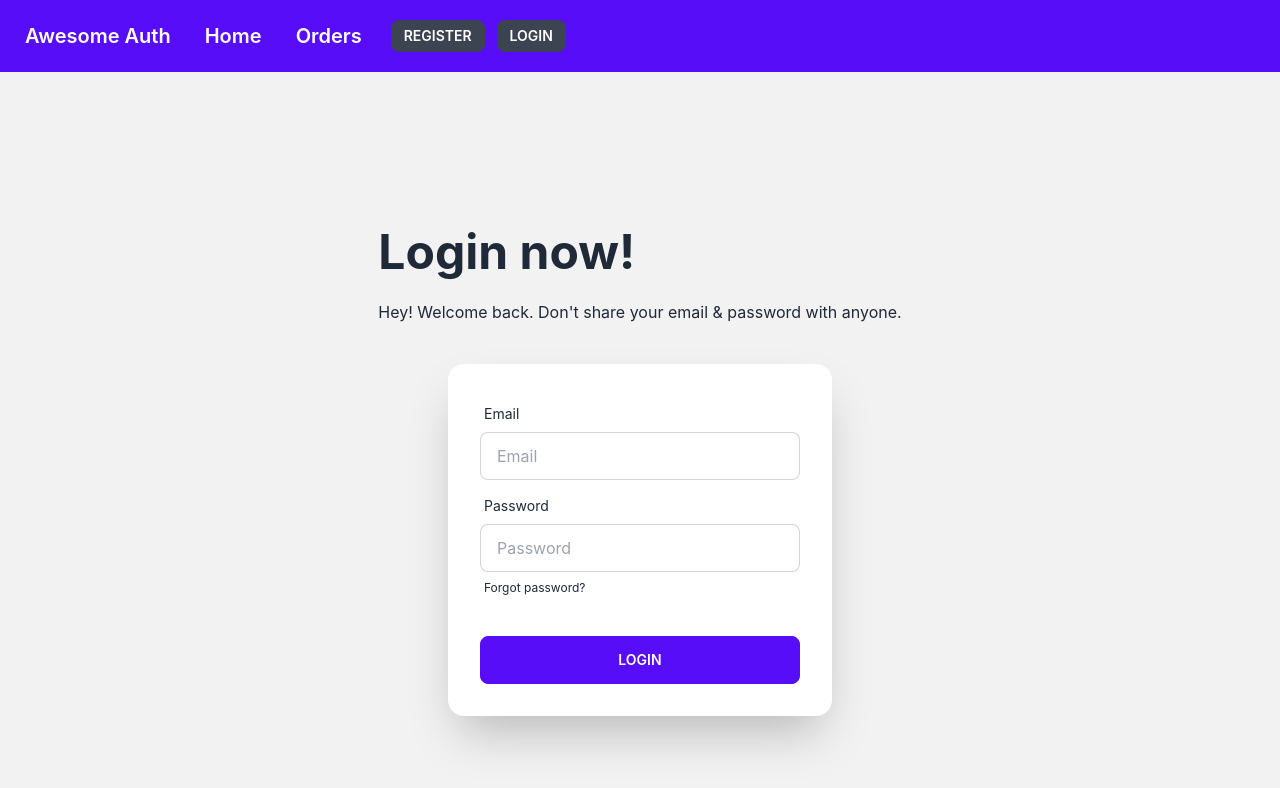
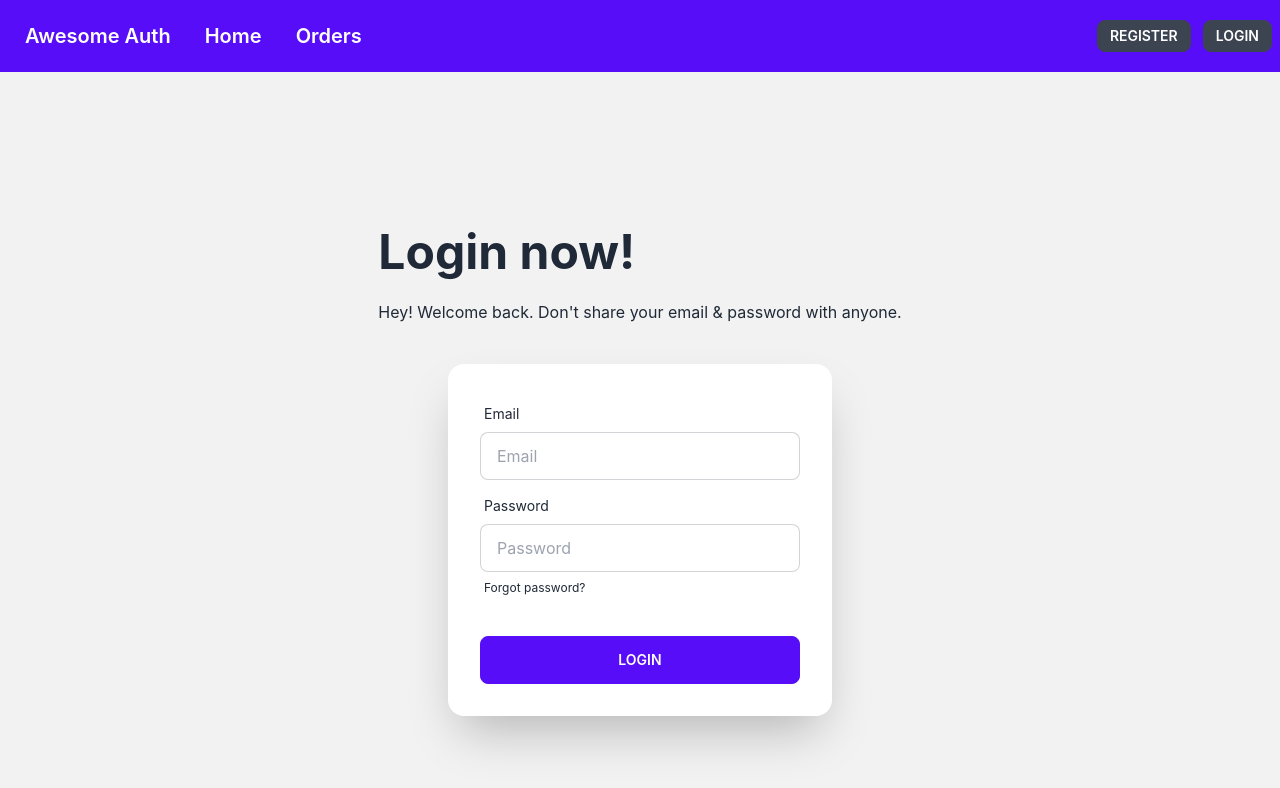
Before and after one commit to ozasatyam/NFT-certificate-frontend, a React (Create React App) app: page /login in a window 1280 px wide. Shown: the top 788 px of the page. Built offline with nearby package versions, Linux system fonts and the light colour scheme; no server answers.

Commit message:
Design changes and added firebase

```diff
--- a/package.json
+++ b/package.json
@@ -7,7 +7,7 @@
     "@testing-library/react": "^13.4.0",
     "@testing-library/user-event": "^13.5.0",
     "daisyui": "^2.31.0",
-    "firebase": "^9.12.1",
+    "firebase": "^9.23.0",
     "react": "^18.2.0",
     "react-dom": "^18.2.0",
     "react-router-dom": "^6.4.2",
--- a/src/components/Header/Header.js
+++ b/src/components/Header/Header.js
@@ -11,18 +11,22 @@ const Header = () => {
     .catch(error => console.error(error));
   }
     return (
-      <div className="navbar bg-primary text-primary-content">
+      <div className="navbar bg-primary text-primary-content w-full justify-between">
+        <div className=''>
           <Link to='/' className="btn btn-ghost normal-case text-xl">Awesome Auth</Link>
           <Link className="btn btn-ghost normal-case text-xl" to='/'>Home</Link>
           <Link className="btn btn-ghost normal-case text-xl" to='/orders'>Orders</Link>
+        </div>
         {/* <Link className="btn btn-ghost normal-case text-xl" to='login'>Login</Link> */}
-        <Link to='register'><button className="btn btn-sm m-3">Register</button></Link>
-        {user?.email && <span>Welcome, {user.email}</span>}
+        <div className=''>
+          <Link to='register'><button className={`${!user ? 'btn btn-sm m-3' : 'hidden'}`}>Register</button></Link>
+          {user?.email && <span className='pr-5'>Welcome, {user.email}</span>}
         {
-        user?.email ?  <button onClick={handleSignOut} className="btn btn-sm">Log Out</button> : <Link to='/login'>
+          user?.email ?  <button onClick={handleSignOut} className={`btn btn-sm`}>Log Out</button> : <Link to='/login'>
             <button className="btn btn-sm">Login</button>
           </Link>
         }
+        </div>
       </div>
     );
 };
--- a/src/components/Login/Login.js
+++ b/src/components/Login/Login.js
@@ -1,18 +1,25 @@
-import { signInAnonymously } from 'firebase/auth';
-import React, { useContext } from 'react';
+import React, { useContext, useEffect, useState } from 'react';
 import { useNavigate } from 'react-router-dom';
 import { AuthContext } from '../../context/UserContext';
 
 const Login = () => {
     const {signIn} = useContext(AuthContext);
-    const navigate = useNavigate
+    const navigate = useNavigate()
+    const [showAlert, setShowAlert] = useState(false);
+
+    useEffect(() => {
+      if(showAlert) {
+        setTimeout(() => {
+          setShowAlert(false);
+        }, 2000)
+      }
+    }, [showAlert])
 
     const handleSubmit = event =>{
         event.preventDefault();
         const form = event.target;
         const email = form.email.value;
         const password = form.password.value;
-        console.log(email, password);
 
         signIn(email, password)
         .then(result =>{
@@ -22,10 +29,12 @@ const Login = () => {
           navigate('/');
         })
         .catch(error => {
-          console.error(error);
+          // console.error(error);
+          setShowAlert(true);
         })
     }
     return (
+      <div className=''>
         <div>
             <div className="hero min-h-screen bg-base-200">
   <div className="hero-content flex-col lg:flex-col">
@@ -47,7 +56,7 @@ const Login = () => {
           </label>
           <input type="password" name='password' placeholder="Password" className="input input-bordered" required/>
           <label className="label">
-            <a href="#" className="label-text-alt link link-hover">Forgot password?</a>
+            <a href preventDefault className="label-text-alt link link-hover">Forgot password?</a>
           </label>
         </div>
         <div className="form-control mt-6">
@@ -58,6 +67,14 @@ const Login = () => {
   </div>
 </div>
         </div>
+
+      <div className={`fixed top-5 right-5 ${!showAlert && 'hidden'}`}>
+      <div class="bg-orange-100 border-l-4 border-red-500 text-red-700 p-4" role="alert">
+      <p class="font-bold">Login Failed</p>
+      <p>Email or Password is incorrect </p>
+      </div>
+      </div>
+</div>
     );
 };
 
```
Also changed, not shown: 1 other file (tests, documents, lock files or other folders). Lines whose indentation alone changed are shown as unchanged.
